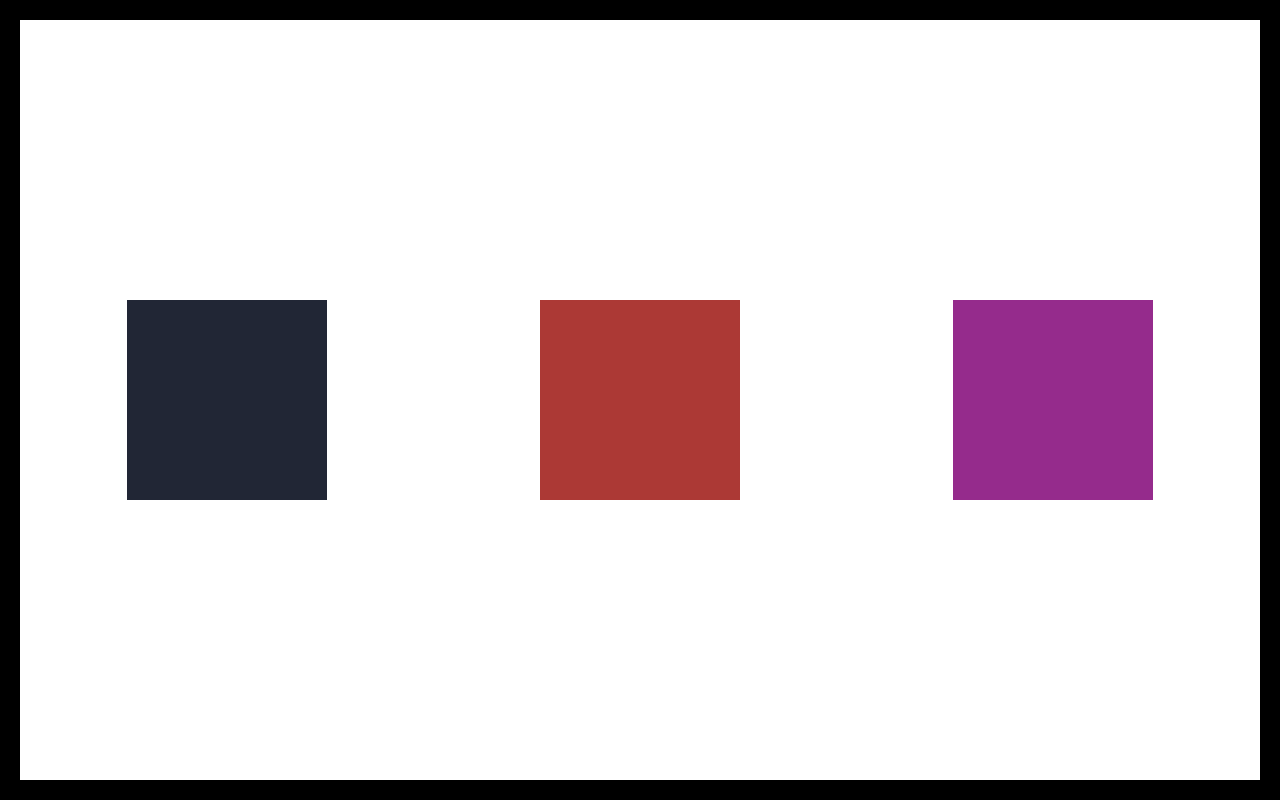
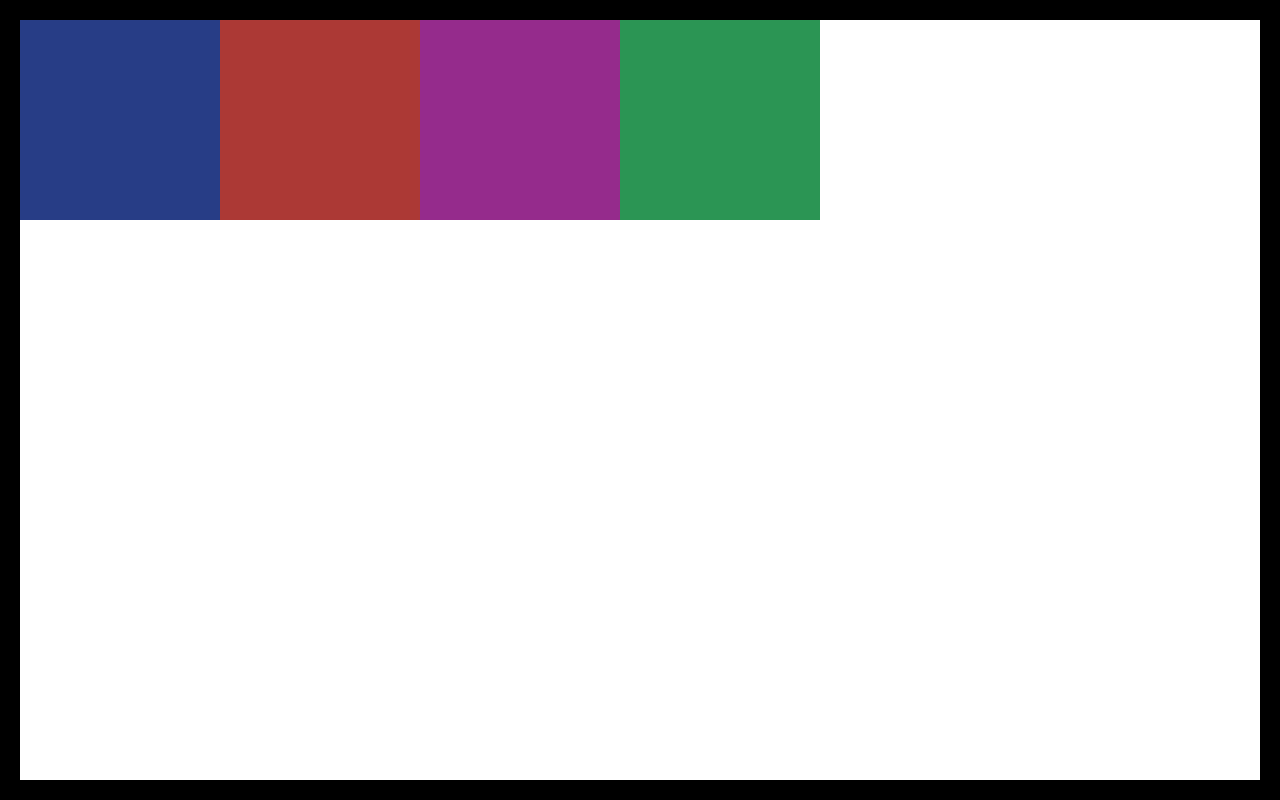
Before and after one commit to icarusgk/css-flexbox, a plain HTML site: page index.html in a window 1280 px wide. Drawn offline with Linux system fonts and the light colour scheme.

Commit message:
Add one more div and wrapping with flex

```diff
--- a/index.html
+++ b/index.html
@@ -17,6 +17,9 @@
         <div class="child3">
 
         </div>
+        <div class="child4">
+
+        </div>
     </div>
 </body>
 </html>
--- a/style.css
+++ b/style.css
@@ -8,15 +8,15 @@
     height: 100vh;
     border: 20px solid #000000;
     display: flex;
-    /* Flex direction changes directions */
-    justify-content: space-around;
-    align-items: center;
+    flex-wrap: wrap;
+    /* Specify the next line */
+    align-content: flex-start;
 }
 
 .child1 {
     width: 200px;
     height: 200px;
-    background: rgb(33, 38, 53);
+    background: rgb(39, 61, 134);
 }
 
 .child2 {
@@ -30,3 +30,9 @@
     height: 200px;
     background: rgb(149, 43, 140);
 }
+
+.child4 {
+    width: 200px;
+    height: 200px;
+    background: rgb(43, 149, 84);
+}
```
